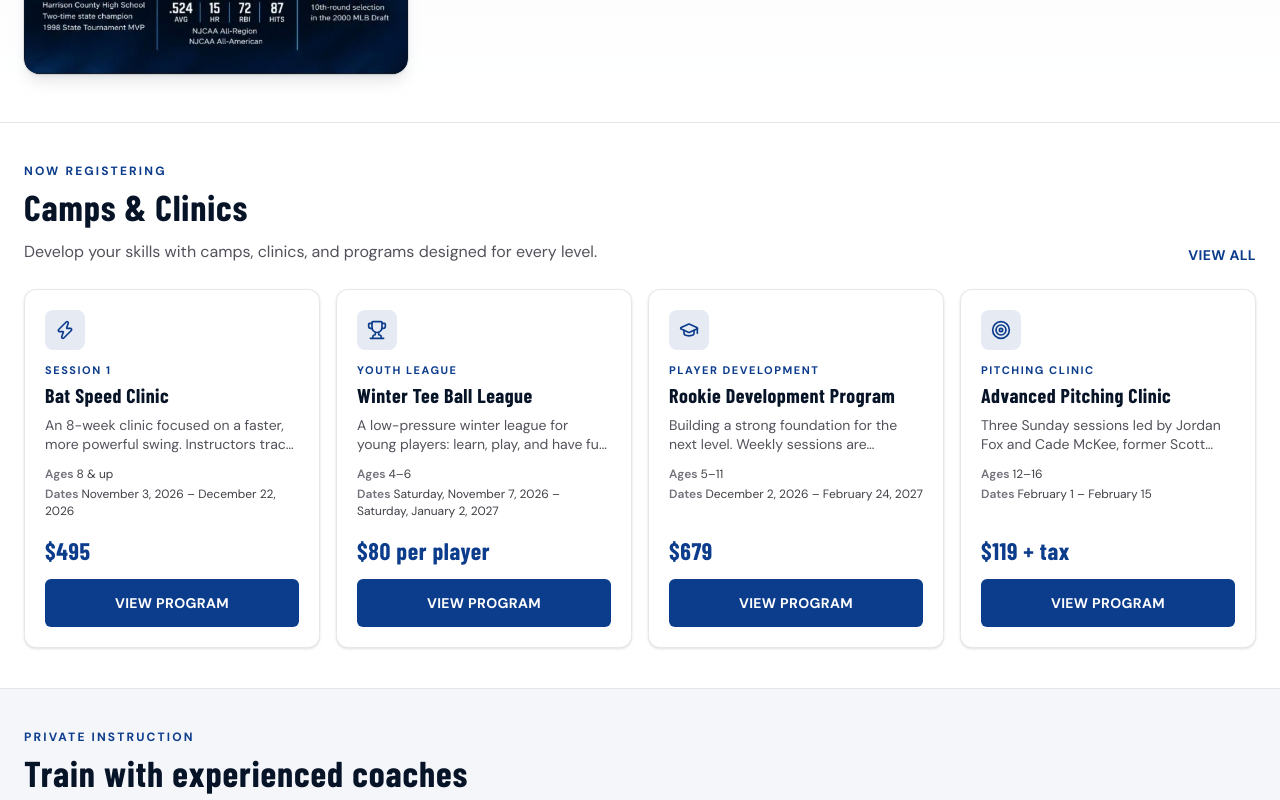
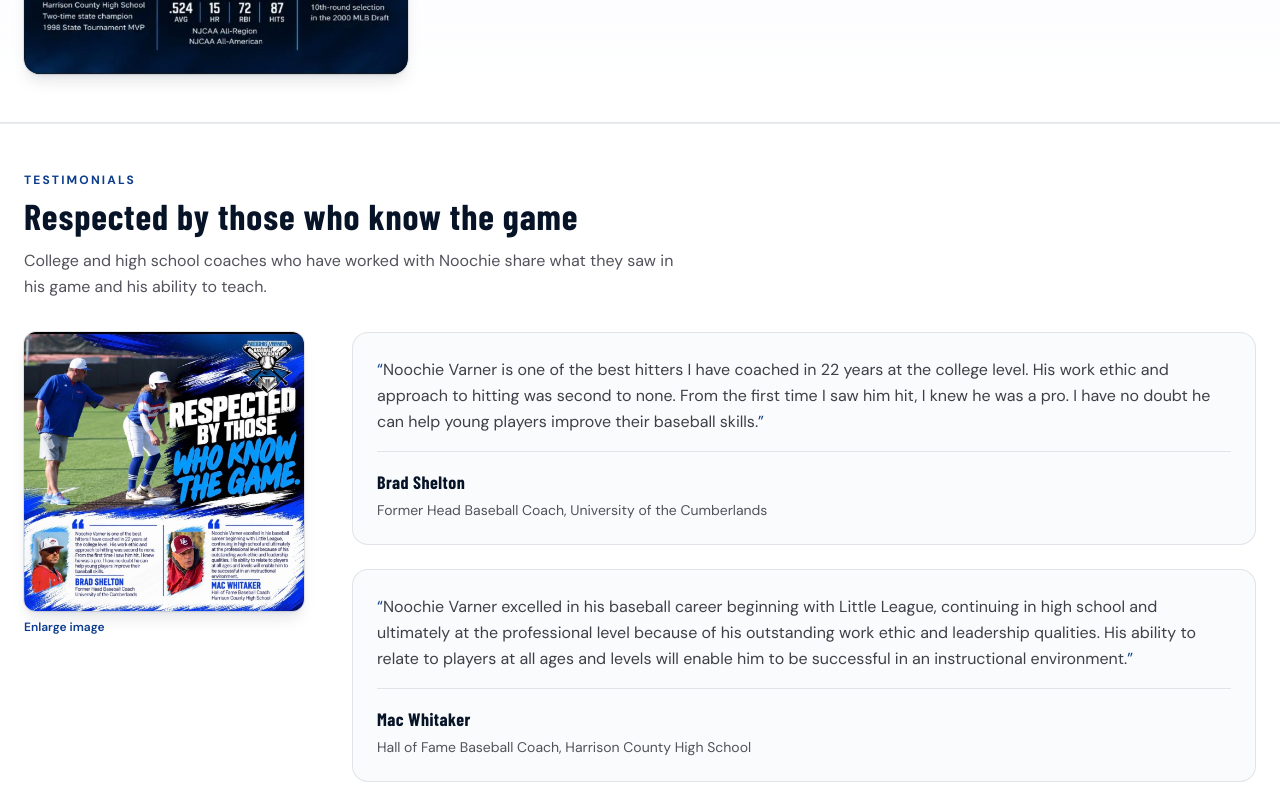
Before and after one commit to darnold5000/noochievarner, a Next.js app: page / in a window 1280 px wide. Shown: the part 1340-2140 px from the top of the page. Built offline with nearby package versions, Linux system fonts and the light colour scheme; no server answers.

Commit message:
bio section

```diff
--- a/src/app/(site)/page.tsx
+++ b/src/app/(site)/page.tsx
@@ -1,6 +1,7 @@
 import Image from "next/image";
 import Link from "next/link";
 import HomeFounderSection from "@/components/HomeFounderSection";
+import HomeTestimonialsSection from "@/components/HomeTestimonialsSection";
 import HomeNvStarsFeature from "@/components/HomeNvStarsFeature";
 import HomeCampProgramCard from "@/components/HomeCampProgramCard";
 import Hero, { HOME_HERO_IMAGE, heroContentFromData } from "@/components/Hero";
@@ -72,6 +73,7 @@ export default async function HomePage() {
       <QuickActions />
 
       <HomeFounderSection founder={founder} />
+      <HomeTestimonialsSection founder={founder} />
 
       <section className="bg-white py-8 sm:py-10">
         <div className="mx-auto max-w-7xl px-4 sm:px-6">
--- a/src/components/FounderAboutSection.tsx
+++ b/src/components/FounderAboutSection.tsx
@@ -58,34 +58,6 @@ function FounderMainGraphic({
   );
 }
 
-function FounderFlyerGraphic({
-  src,
-  alt,
-  onEnlarge,
-}: {
-  src: string;
-  alt: string;
-  onEnlarge: () => void;
-}) {
-  return (
-    <button
-      type="button"
-      onClick={onEnlarge}
-      className="group block w-full max-w-sm text-left transition hover:opacity-95"
-    >
-      <Image
-        src={src}
-        alt={alt}
-        width={1024}
-        height={1021}
-        className="h-auto w-full max-w-[220px] rounded-xl shadow-md shadow-nv-navy/10"
-        sizes="220px"
-      />
-      <span className="mt-2 block text-xs font-semibold text-nv-blue group-hover:underline">Enlarge image</span>
-    </button>
-  );
-}
-
 export default function FounderAboutSection({ founder }: { founder: FounderPublicContent }) {
   const [lightbox, setLightbox] = useState<string | null>(null);
   const close = useCallback(() => setLightbox(null), []);
@@ -95,16 +67,11 @@ export default function FounderAboutSection({ founder }: { founder: FounderPubli
       <section id="noochie-varner" className="scroll-mt-28 border-t border-nv-navy/8 bg-white">
         <div className="mx-auto max-w-7xl px-4 py-10 sm:px-6 sm:py-12">
           <div className="grid gap-10 lg:grid-cols-[minmax(0,1fr)_minmax(0,2fr)] lg:gap-12">
-            <div className="mx-auto flex w-full max-w-sm flex-col gap-4 lg:mx-0">
+            <div className="mx-auto w-full max-w-sm lg:mx-0">
               <FounderMainGraphic
                 src={founder.mainImageUrl}
                 alt="Noochie Varner — founder and professional baseball career highlights"
                 onEnlarge={() => setLightbox(founder.mainImageUrl)}
-              />
-              <FounderFlyerGraphic
-                src={founder.testimonialsFlyerUrl}
-                alt="Testimonials from Brad Shelton and Mac Whitaker"
-                onEnlarge={() => setLightbox(founder.testimonialsFlyerUrl)}
               />
             </div>
             <div>
--- /dev/null
+++ b/src/components/HomeTestimonialsSection.tsx
@@ -0,0 +1,94 @@
+"use client";
+
+import Image from "next/image";
+import { useCallback, useEffect, useState } from "react";
+import HomeSectionHeader from "@/components/HomeSectionHeader";
+import type { FounderPublicContent } from "@/lib/nvba-public-content";
+
+function TestimonialLightbox({ src, alt, onClose }: { src: string; alt: string; onClose: () => void }) {
+  useEffect(() => {
+    const onKey = (event: KeyboardEvent) => {
+      if (event.key === "Escape") onClose();
+    };
+    window.addEventListener("keydown", onKey);
+    return () => window.removeEventListener("keydown", onKey);
+  }, [onClose]);
+
+  return (
+    <div
+      className="fixed inset-0 z-50 flex items-center justify-center bg-black/90 p-4"
+      role="dialog"
+      aria-modal="true"
+      aria-label={alt}
+      onClick={onClose}
+    >
+      <button
+        type="button"
+        className="absolute right-4 top-4 rounded-full bg-white/10 px-3 py-2 text-sm font-semibold text-white hover:bg-white/20"
+        onClick={onClose}
+      >
+        Close
+      </button>
+      <div className="relative h-[min(85vh,720px)] w-full max-w-3xl" onClick={(event) => event.stopPropagation()}>
+        <Image src={src} alt={alt} fill className="object-contain" sizes="90vw" />
+      </div>
+    </div>
+  );
+}
+
+export default function HomeTestimonialsSection({ founder }: { founder: FounderPublicContent }) {
+  const [lightboxOpen, setLightboxOpen] = useState(false);
+  const closeLightbox = useCallback(() => setLightboxOpen(false), []);
+  const flyerAlt = "Testimonials from Brad Shelton and Mac Whitaker";
+
+  return (
+    <>
+      <section className="border-t border-b border-nv-navy/8 bg-white py-10 sm:py-12">
+        <div className="mx-auto max-w-7xl px-4 sm:px-6">
+          <HomeSectionHeader
+            eyebrow="Testimonials"
+            title="Respected by those who know the game"
+            description="College and high school coaches who have worked with Noochie share what they saw in his game and his ability to teach."
+          />
+          <div className="mt-8 grid items-start gap-10 lg:grid-cols-[minmax(0,280px)_minmax(0,1fr)] lg:gap-12">
+            <button
+              type="button"
+              onClick={() => setLightboxOpen(true)}
+              className="group mx-auto block text-left lg:mx-0"
+            >
+              <Image
+                src={founder.testimonialsFlyerUrl}
+                alt={flyerAlt}
+                width={1024}
+                height={1021}
+                className="h-auto w-full max-w-[260px] rounded-xl shadow-lg shadow-nv-navy/10 ring-1 ring-nv-navy/10 transition group-hover:ring-nv-blue/40 sm:max-w-[280px]"
+                sizes="280px"
+              />
+              <span className="mt-2 block text-center text-xs font-semibold text-nv-blue group-hover:underline lg:text-left">
+                Enlarge image
+              </span>
+            </button>
+            <ul className="space-y-6">
+              {founder.testimonials.map((item) => (
+                <li key={item.name} className="rounded-2xl border border-nv-navy/10 bg-nv-ice/50 p-5 sm:p-6">
+                  <blockquote className="text-sm leading-relaxed text-zinc-700 sm:text-base">
+                    <span className="text-nv-blue">&ldquo;</span>
+                    {item.quote}
+                    <span className="text-nv-blue">&rdquo;</span>
+                  </blockquote>
+                  <footer className="mt-4 border-t border-nv-navy/10 pt-4">
+                    <p className="font-display text-lg font-bold tracking-wide text-nv-navy">{item.name}</p>
+                    <p className="mt-1 text-sm text-zinc-600">{item.title}</p>
+                  </footer>
+                </li>
+              ))}
+            </ul>
+          </div>
+        </div>
+      </section>
+      {lightboxOpen ? (
+        <TestimonialLightbox src={founder.testimonialsFlyerUrl} alt={flyerAlt} onClose={closeLightbox} />
+      ) : null}
+    </>
+  );
+}
```
